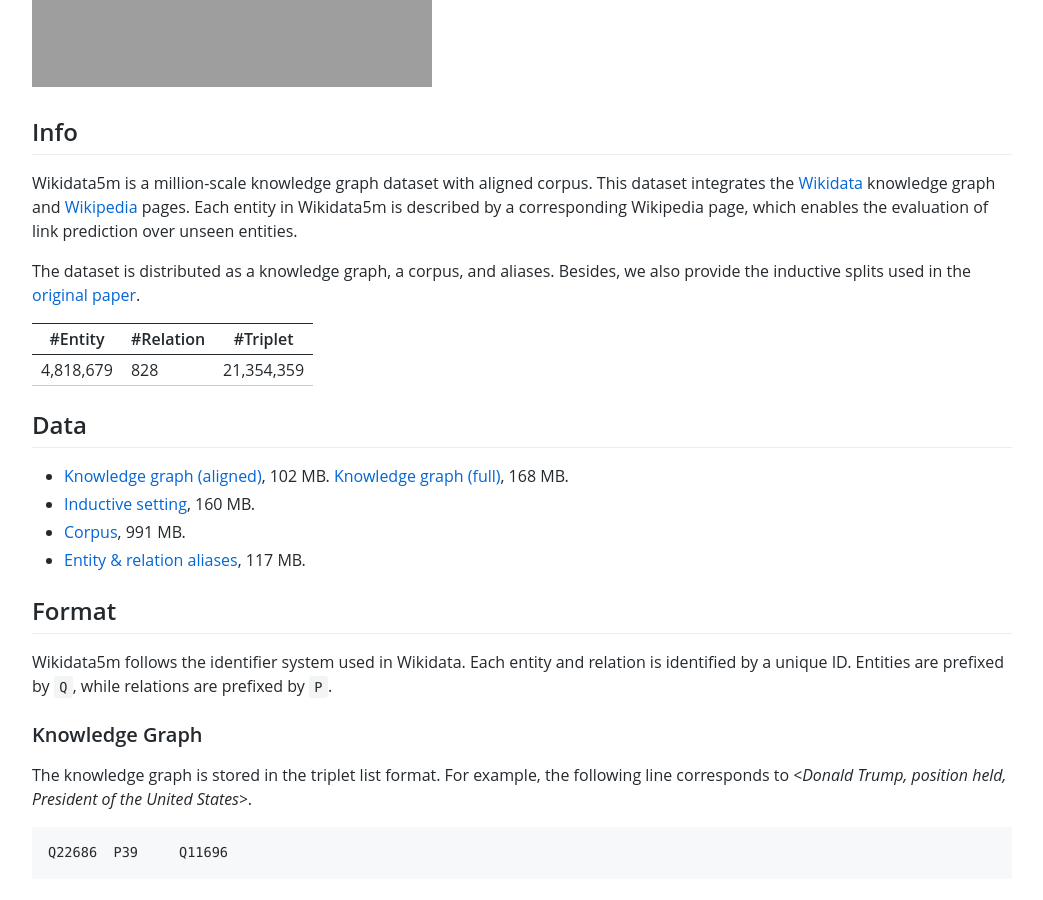
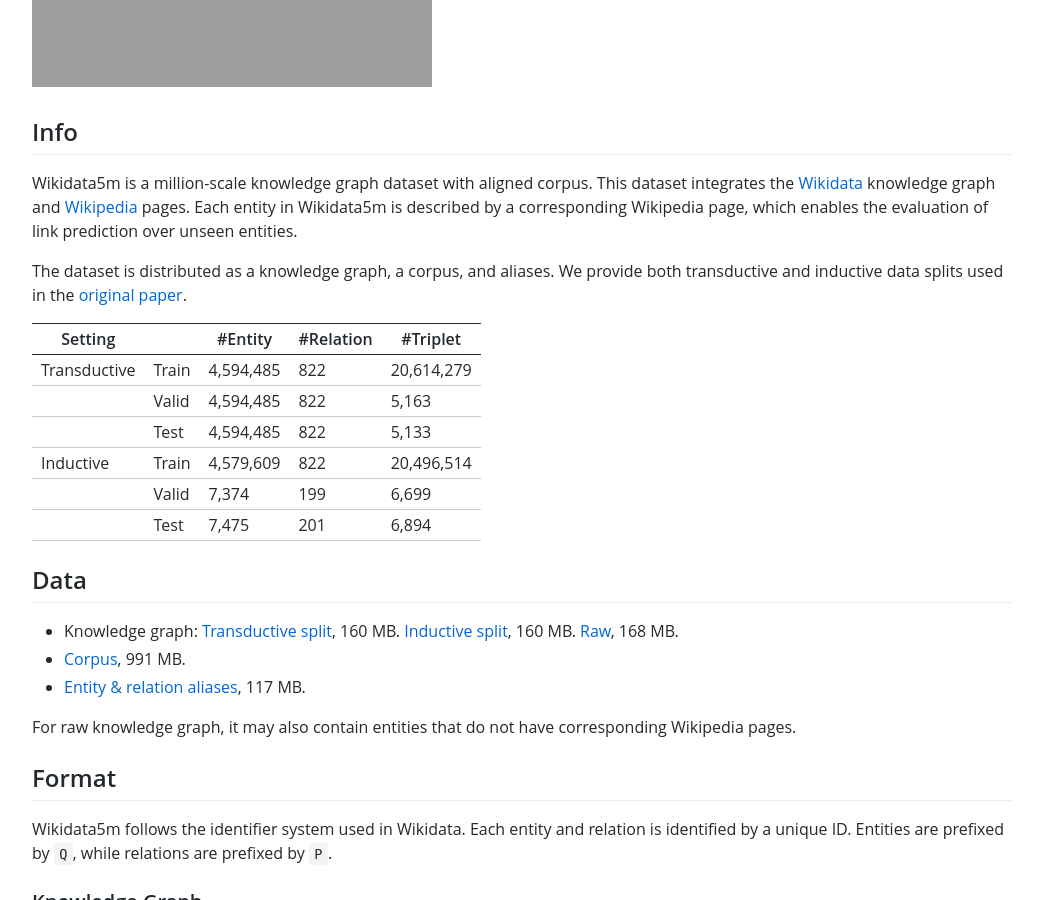
Before and after one commit to DeepGraphLearning/ProjectWebsite, a Jekyll site: the page built from _pages/wikidata5m.md, in a window 1280 px wide and 900 px high, scrolled down 312 px. Shown: the whole window, without its empty margins (118-1161 px from the left). Built offline with Jekyll 4.4.1, drawn with Linux system fonts in a browser that asks for light colours; comment, search, counter and statistics services are not loaded.

Commit message:
update wikidata5m

```diff
--- a/_pages/wikidata5m.md
+++ b/_pages/wikidata5m.md
@@ -16,11 +16,17 @@ Info
 ----
 Wikidata5m is a million-scale knowledge graph dataset with aligned corpus. This dataset integrates the [Wikidata] knowledge graph and [Wikipedia] pages. Each entity in Wikidata5m is described by a corresponding Wikipedia page, which enables the evaluation of link prediction over unseen entities.
 
-The dataset is distributed as a knowledge graph, a corpus, and aliases. Besides, we also provide the inductive splits used in the [original paper].
+The dataset is distributed as a knowledge graph, a corpus, and aliases. We provide both transductive and inductive data splits used in the [original paper].
 
-| #Entity    | #Relation | #Triplet   |
-|------------|-----------|------------|
-| 4,818,679  | 828       | 21,354,359 |
+| Setting      |       | #Entity    | #Relation | #Triplet   |
+|--------------|-------|------------|-----------|------------|
+| Transductive | Train | 4,594,485  | 822       | 20,614,279 |
+|              | Valid | 4,594,485  | 822       | 5,163      |
+|              | Test  | 4,594,485  | 822       | 5,133      |
+|--------------|-------|------------|-----------|------------|
+| Inductive    | Train | 4,579,609  | 822       | 20,496,514 |
+|              | Valid | 7,374      | 199       | 6,699      |
+|              | Test  | 7,475      | 201       | 6,894      |
 
 [Wikidata]: https://www.wikidata.org
 [Wikipedia]: https://www.wikipedia.org/
@@ -28,14 +34,15 @@ The dataset is distributed as a knowledge graph, a corpus, and aliases. Besides,
 
 Data
 ----
-- [Knowledge graph (aligned)], 102 MB. [Knowledge graph (full)], 168 MB.
-- [Inductive setting], 160 MB.
+- Knowledge graph: [Transductive split], 160 MB. [Inductive split], 160 MB. [Raw], 168 MB.
 - [Corpus], 991 MB.
 - [Entity & relation aliases], 117 MB.
 
-[Knowledge graph (aligned)]: https://www.dropbox.com/s/2yb1p9bsc50bm7p/wikidata5m_triplet.txt.gz?dl=1
-[Knowledge graph (full)]: https://www.dropbox.com/s/563omb11cxaqr83/wikidata5m_all_triplet.txt.gz?dl=1
-[Inductive setting]: https://www.dropbox.com/s/csed3cgal3m7rzo/wikidata5m_inductive.tar.gz?dl=1
+For raw knowledge graph, it may also contain entities that do not have corresponding Wikipedia pages.
+
+[Transductive split]: https://www.dropbox.com/s/6sbhm0rwo4l73jq/wikidata5m_transductive.tar.gz?dl=1
+[Inductive split]: https://www.dropbox.com/s/csed3cgal3m7rzo/wikidata5m_inductive.tar.gz?dl=1
+[Raw]: https://www.dropbox.com/s/563omb11cxaqr83/wikidata5m_all_triplet.txt.gz?dl=1
 [Corpus]: https://www.dropbox.com/s/7jp4ib8zo3i6m10/wikidata5m_text.txt.gz?dl=1
 [Entity & relation aliases]: https://www.dropbox.com/s/s1q38yzqzvuodl3/wikidata5m_alias.tar.gz?dl=1
 
```
